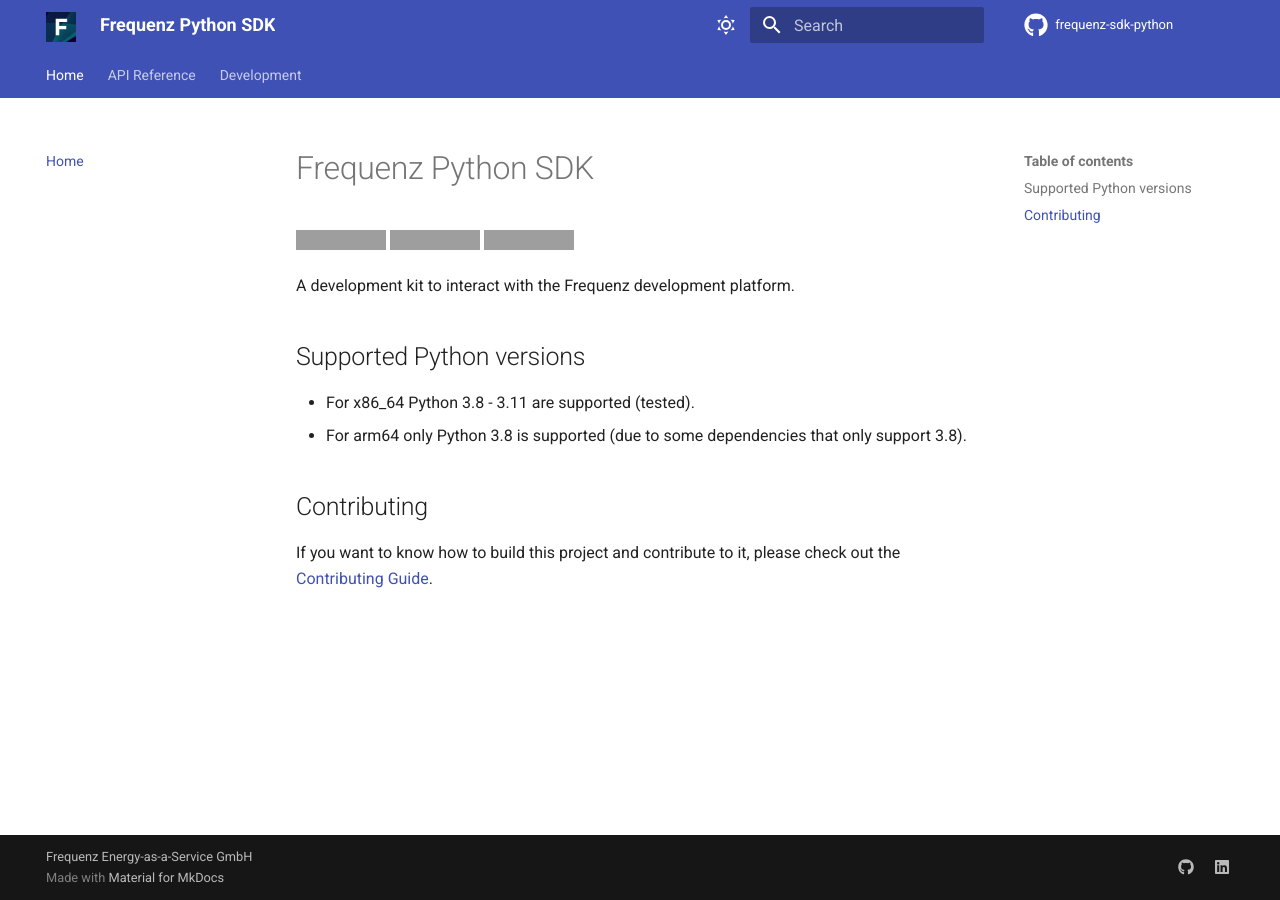
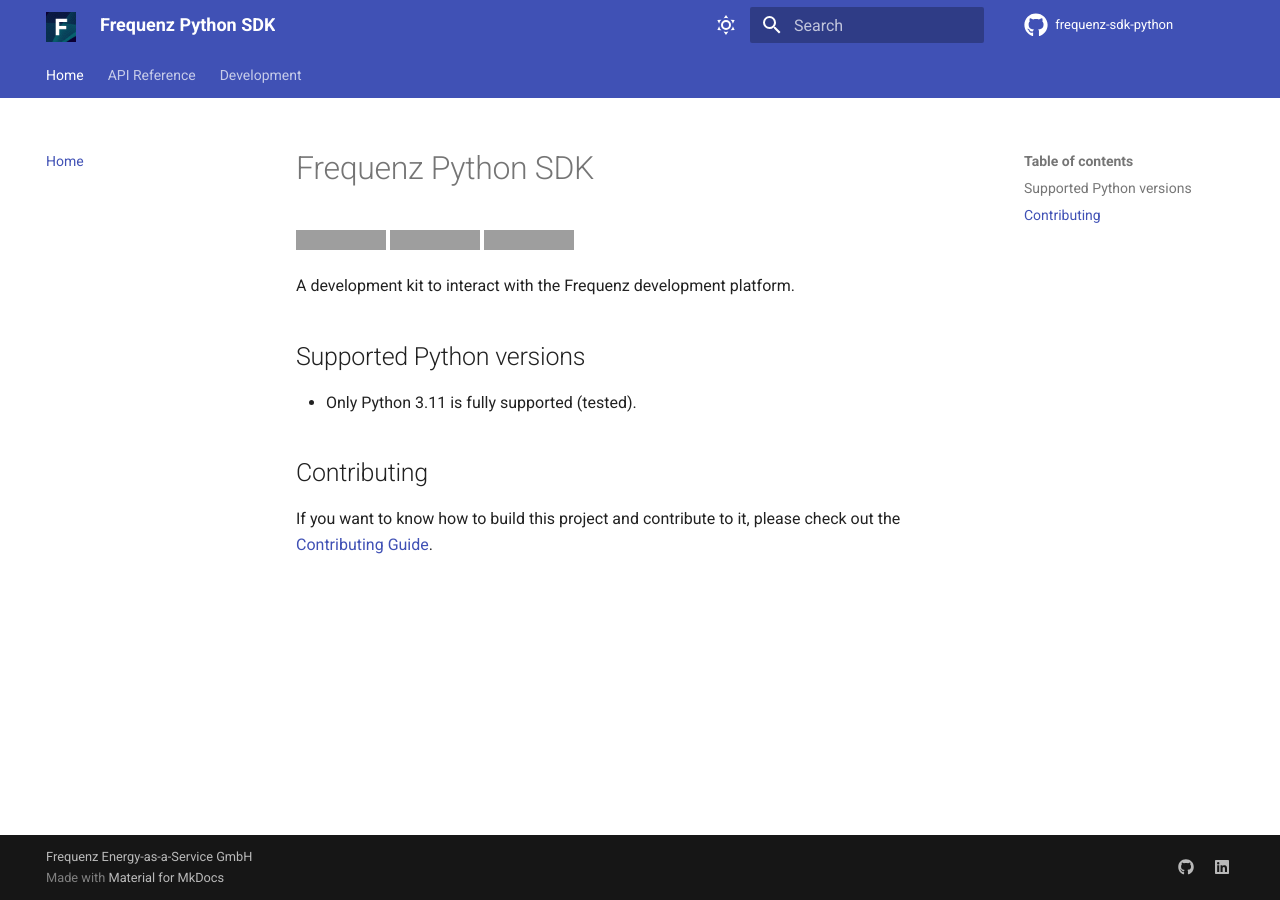
Before and after one commit to frequenz-floss/frequenz-sdk-python, an MkDocs documentation site: the page built from docs/index.md, in a window 1280 px wide. Built offline with MkDocs 1.6.1 and Material for MkDocs 9.7.7, drawn with Linux system fonts in a browser that asks for light colours; comment, search, counter and statistics services are not loaded; the version menu is left out; grey boxes are pictures that could not be loaded.

Commit message:
Drop support for Python versions older than 3.11
Also remove version-specific classifiers in `pyproject.toml` as we are
already specifying the supported Python versions in `requires-python`.

Signed-off-by: Leandro Lucarella <leandro.lucarella@frequenz.com>

```diff
--- a/README.md
+++ b/README.md
@@ -8,8 +8,7 @@
 
 ## Supported Python versions
 
-* For x86_64 Python 3.8 - 3.11 are supported (tested).
-* For arm64 only Python 3.8 is supported (due to some dependencies that only support 3.8).
+* Only Python 3.11 is fully supported (tested).
 
 ## Contributing
 
--- a/pyproject.toml
+++ b/pyproject.toml
@@ -18,12 +18,9 @@
   "License :: OSI Approved :: MIT License",
   "Programming Language :: Python :: 3",
   "Programming Language :: Python :: 3 :: Only",
-  "Programming Language :: Python :: 3.8",
-  "Programming Language :: Python :: 3.9",
-  "Programming Language :: Python :: 3.10",
   "Topic :: Software Development :: Libraries",
 ]
-requires-python = ">= 3.8, < 4"
+requires-python = ">= 3.11, < 4"
 dependencies = [
   "frequenz-api-microgrid >= 0.11.0, < 0.12.0",
   "frequenz-channels >= 0.14.0, < 0.15.0",
```
Also changed, not shown: RELEASE_NOTES.md (+3 -1 lines), 1 other file.
